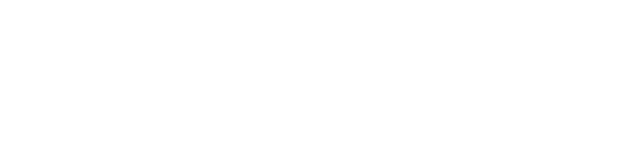
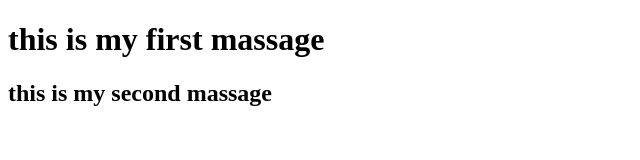
Before and after one commit to sultanjahangir/my-new-repo, a plain HTML site: page index.html in a window 1280 px wide. Shown: the whole page, without its empty margins (0-640 px from the left). Drawn offline with Linux system fonts and the light colour scheme.

Commit message:
jahangir alam

```diff
--- a/index.html
+++ b/index.html
@@ -7,6 +7,7 @@
     <title>my new githube repo</title>
 </head>
 <body>
-
+    <h1>this is my first massage</h1>
+    <h2>this is my second massage</h2>
 </body>
 </html>
```
